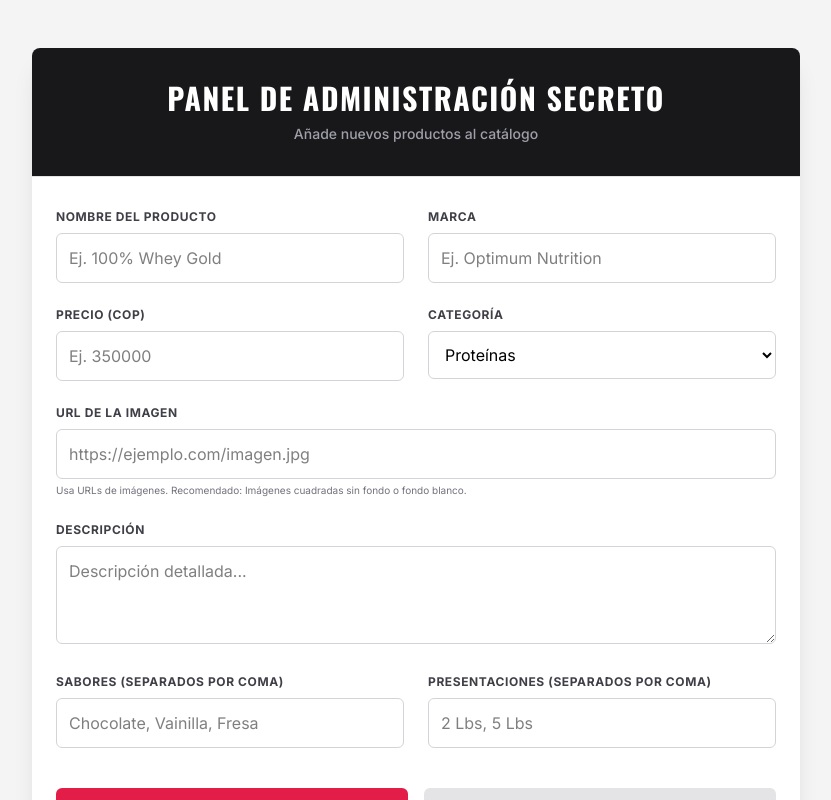
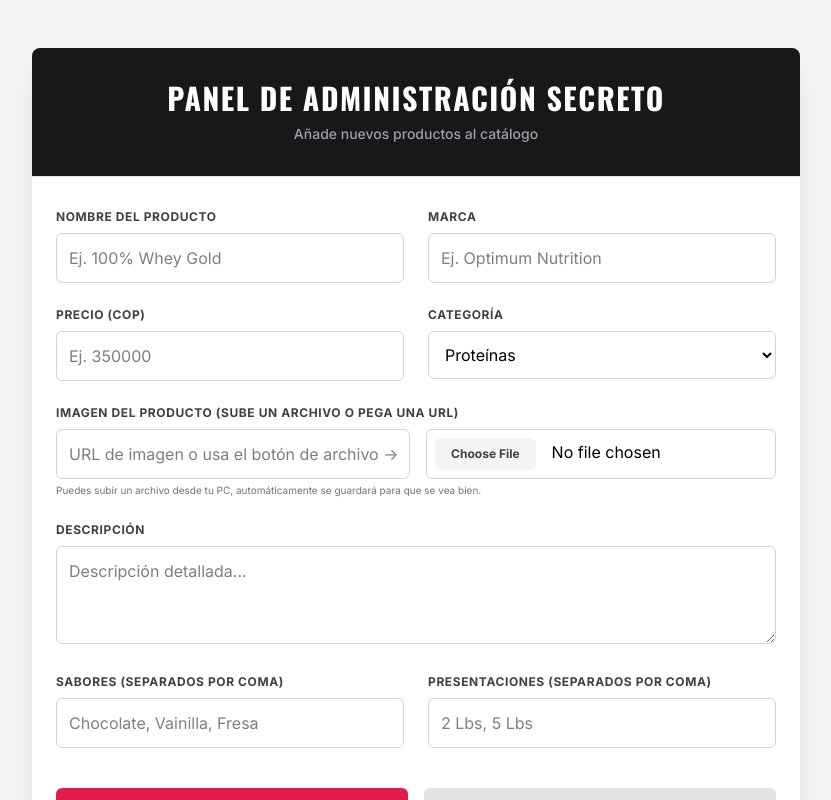
Before and after one commit to simviz12/gym_tienda, a React (Vite) app: page /admin/super-secreto-inventario-titan-x9a8f7b6c5d4e3f2 in a window 1280 px wide. Shown: the top 800 px of the page, without its empty margins (224-1055 px from the left). Built offline with nearby package versions, Linux system fonts and the light colour scheme.

Commit message:
Fix hardcoded sizes in Modals and allow local image upload in Admin Panel

```diff
--- a/src/components/BestSellers.jsx
+++ b/src/components/BestSellers.jsx
@@ -26,8 +26,8 @@ export default function BestSellers() {
   const openModal = (product) => {
     setSelectedProduct(product);
     setQuantity(1);
-    setSelectedSize(sizes[1]); // Default to 2 Lbs
-    setSelectedFlavor(product.flavors[0]);
+    setSelectedSize(product.sizes ? product.sizes[0] : 'Única');
+    setSelectedFlavor(product.flavors ? product.flavors[0] : 'Sin Sabor');
   };
 
   const closeModal = () => {
@@ -92,7 +92,7 @@ export default function BestSellers() {
           <div className="mb-6 md:mb-8 shrink-0">
             <span className="text-[9px] md:text-[11px] font-bold tracking-[0.15em] text-zinc-900 uppercase block mb-2">Presentación / Peso</span>
             <div className="grid grid-cols-4 gap-1.5 md:gap-2">
-              {sizes.map(size => (
+              { (selectedProduct.sizes || ['Única']).map(size => (
                 <button
                   key={size}
                   onClick={() => setSelectedSize(size)}
--- a/src/pages/AdminPanel.jsx
+++ b/src/pages/AdminPanel.jsx
@@ -107,9 +107,33 @@ export default function AdminPanel() {
             </div>
 
             <div>
-              <label className="block text-xs font-bold text-zinc-700 uppercase tracking-wider mb-2">URL de la Imagen</label>
-              <input required type="url" name="image" value={formData.image} onChange={handleChange} className="w-full border border-zinc-300 p-3 rounded-md focus:ring-2 focus:ring-brand-accent focus:border-transparent" placeholder="https://ejemplo.com/imagen.jpg" />
-              <p className="mt-1 text-[10px] text-zinc-500">Usa URLs de imágenes. Recomendado: Imágenes cuadradas sin fondo o fondo blanco.</p>
+              <label className="block text-xs font-bold text-zinc-700 uppercase tracking-wider mb-2">Imagen del Producto (Sube un archivo o pega una URL)</label>
+              <div className="flex gap-4">
+                <input
+                  type="url"
+                  name="image"
+                  value={formData.image}
+                  onChange={handleChange}
+                  className="w-full border border-zinc-300 p-3 rounded-md focus:ring-2 focus:ring-brand-accent focus:border-transparent"
+                  placeholder="URL de imagen o usa el botón de archivo ->"
+                />
+                <input
+                  type="file"
+                  accept="image/*"
+                  onChange={(e) => {
+                    const file = e.target.files[0];
+                    if (file) {
+                      const reader = new FileReader();
+                      reader.onloadend = () => {
+                        setFormData({ ...formData, image: reader.result });
+                      };
+                      reader.readAsDataURL(file);
+                    }
+                  }}
+                  className="w-full border border-zinc-300 p-2 rounded-md file:mr-4 file:py-2 file:px-4 file:rounded-md file:border-0 file:text-xs file:font-bold file:bg-zinc-100 file:text-zinc-700 hover:file:bg-zinc-200"
+                />
+              </div>
+              <p className="mt-1 text-[10px] text-zinc-500">Puedes subir un archivo desde tu PC, automáticamente se guardará para que se vea bien.</p>
             </div>
 
             <div>
--- a/src/pages/Catalog.jsx
+++ b/src/pages/Catalog.jsx
@@ -82,8 +82,8 @@ export default function Catalog() {
   const openModal = (product) => {
     setSelectedProduct(product);
     setQuantity(1);
-    setSelectedSize(sizes[1]);
-    setSelectedFlavor(product.flavors[0]);
+    setSelectedSize(product.sizes ? product.sizes[0] : 'Única');
+    setSelectedFlavor(product.flavors ? product.flavors[0] : 'Sin Sabor');
     document.body.style.overflow = 'hidden';
   };
 
@@ -150,7 +150,7 @@ export default function Catalog() {
           <div className="mb-6 md:mb-8 shrink-0">
             <span className="text-[9px] md:text-[11px] font-bold tracking-[0.15em] text-zinc-900 uppercase block mb-2">Presentación / Peso</span>
             <div className="grid grid-cols-4 gap-1.5 md:gap-2">
-              {sizes.map(size => (
+              { (selectedProduct.sizes || ['Única']).map(size => (
                 <button
                   key={size}
                   onClick={() => setSelectedSize(size)}
```
